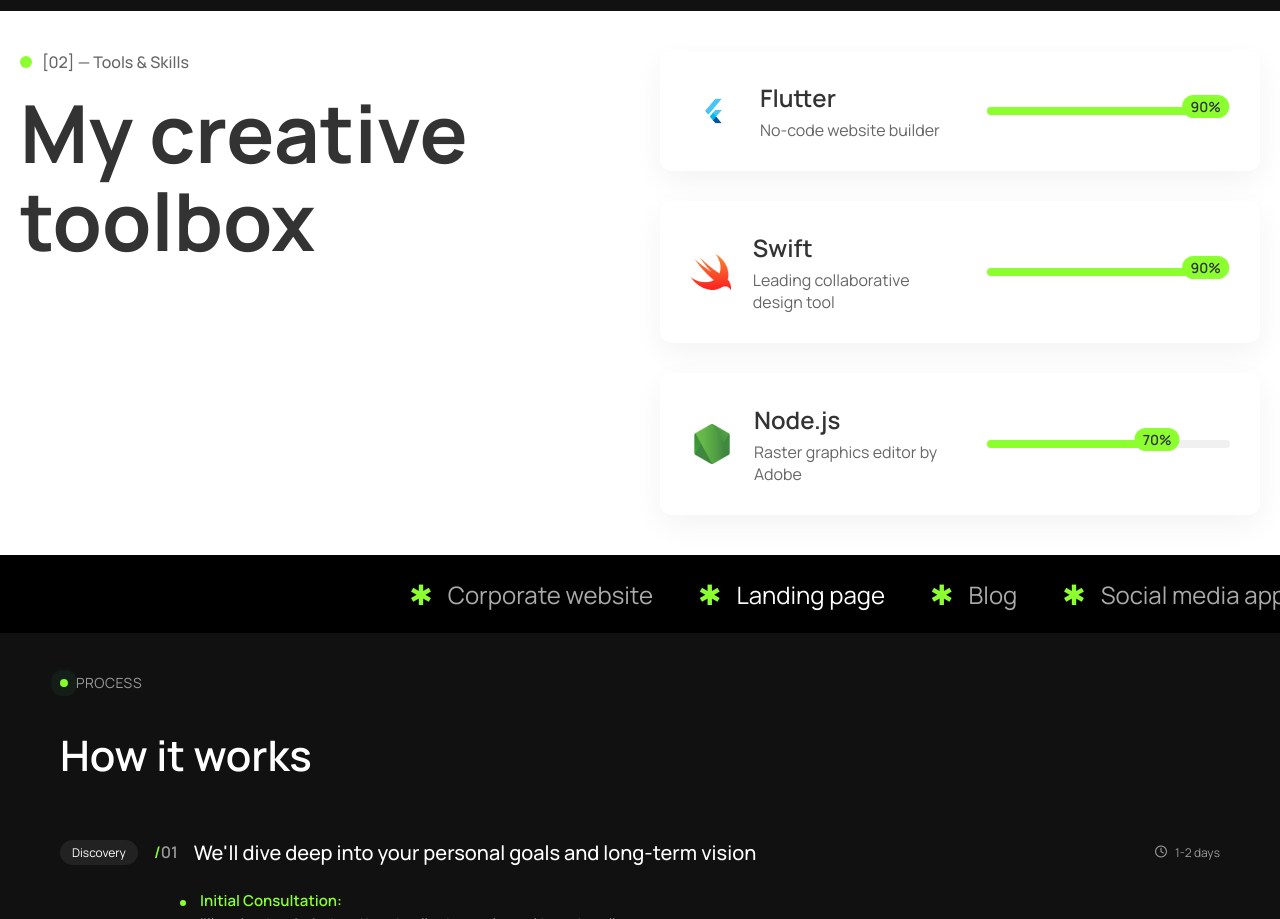
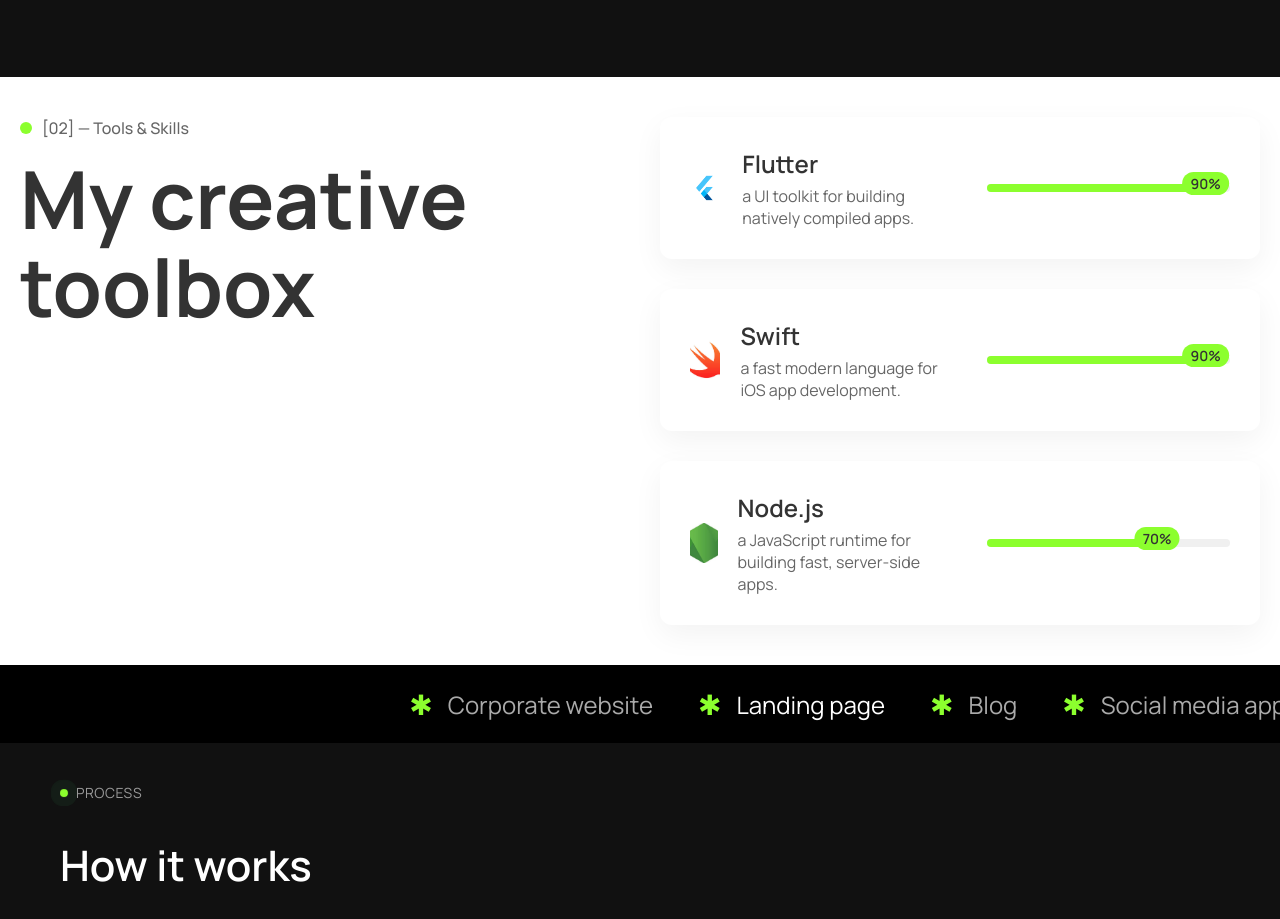
Before and after one commit to MilanCodesWebsites/micheal-okpechi, a plain HTML site: page index.html in a window 1280 px wide. Shown: the part 2016-2935 px from the top of the page. Drawn offline with Linux system fonts and the light colour scheme.

Commit message:
Update index.html

```diff
--- a/index.html
+++ b/index.html
@@ -87,7 +87,7 @@
 
 
     <div class="background-pattern"></div>
-
+  <br><br><br>
   <main class="container">
     <div class="availability fade-in">
       <span class="status-dot"></span>
@@ -329,7 +329,7 @@
                 </div>
                 <div class="skill-text">
                     <h2>Flutter</h2>
-                    <p>No-code website builder</p>
+                    <p>a UI toolkit for building natively compiled apps.</p>
                 </div>
             </div>
             <div class="skill-progress-container">
@@ -348,7 +348,7 @@
                 </div>
                 <div class="skill-text">
                     <h2>Swift</h2>
-                    <p>Leading collaborative design tool</p>
+                    <p>a fast modern language for iOS app development.</p>
                 </div>
             </div>
             <div class="skill-progress-container">
@@ -367,7 +367,7 @@
                 </div>
                 <div class="skill-text">
                     <h2>Node.js</h2>
-                    <p>Raster graphics editor by Adobe</p>
+                    <p>a JavaScript runtime for building fast, server-side apps.</p>
                 </div>
             </div>
             <div class="skill-progress-container">
```
